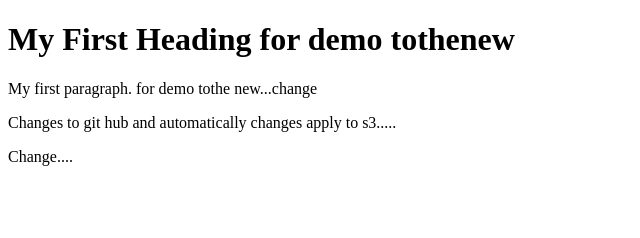
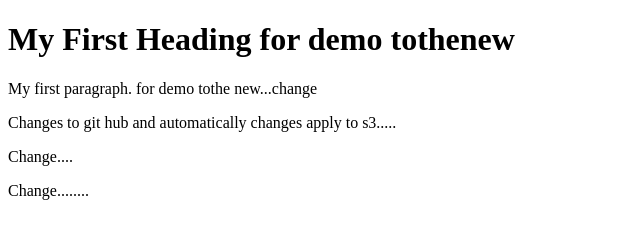
Before and after one commit to NikitaJoshi7/reveal, a plain HTML site: page index.html in a window 1280 px wide. Shown: the full height of the page, 0-640 px from the left. Drawn offline with Linux system fonts and the light colour scheme.

Commit message:
Update index.html

```diff
--- a/index.html
+++ b/index.html
@@ -7,6 +7,7 @@
 <p>My first paragraph. for demo tothe new...change</p>
   <p>Changes to git hub and automatically changes apply to s3.....</p>
   <p>Change....</p>
+  <p>Change........</p>
 
 </body>
 </html>
```
